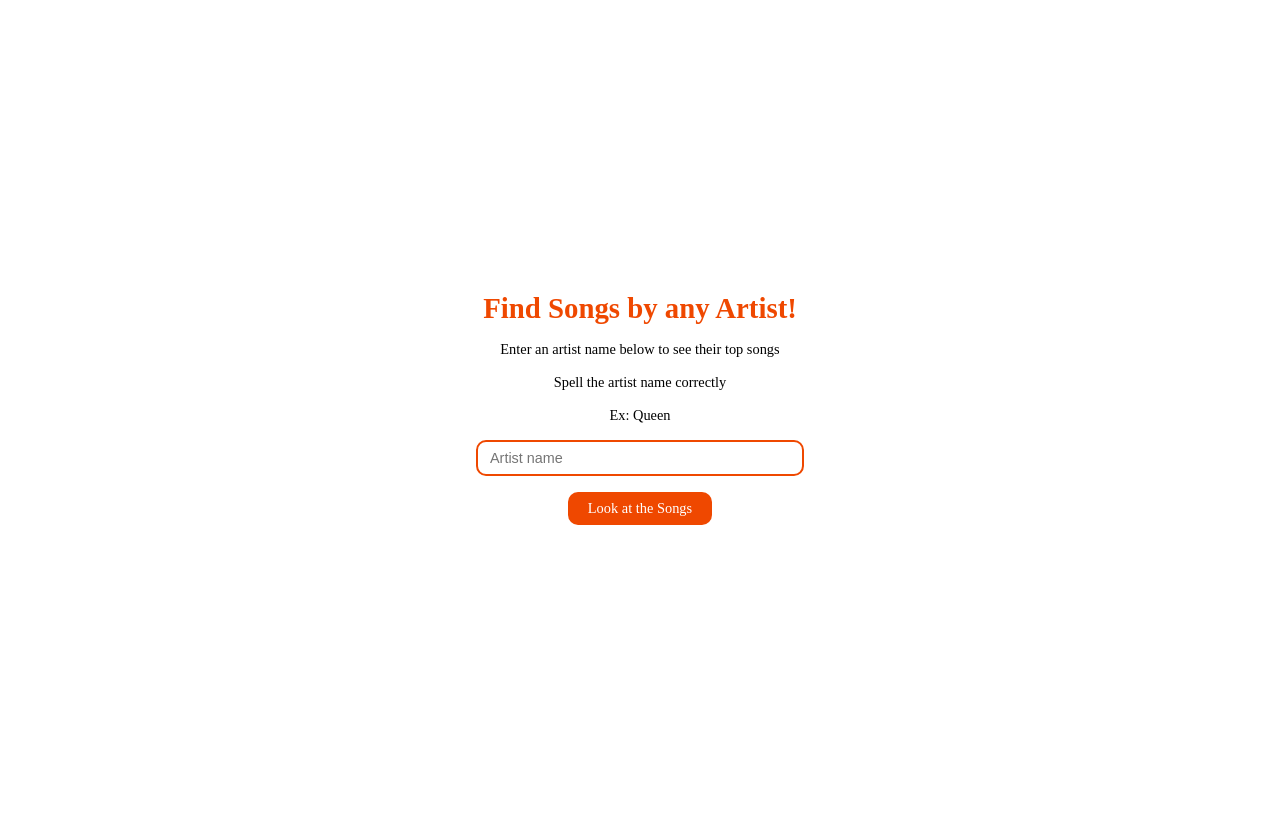
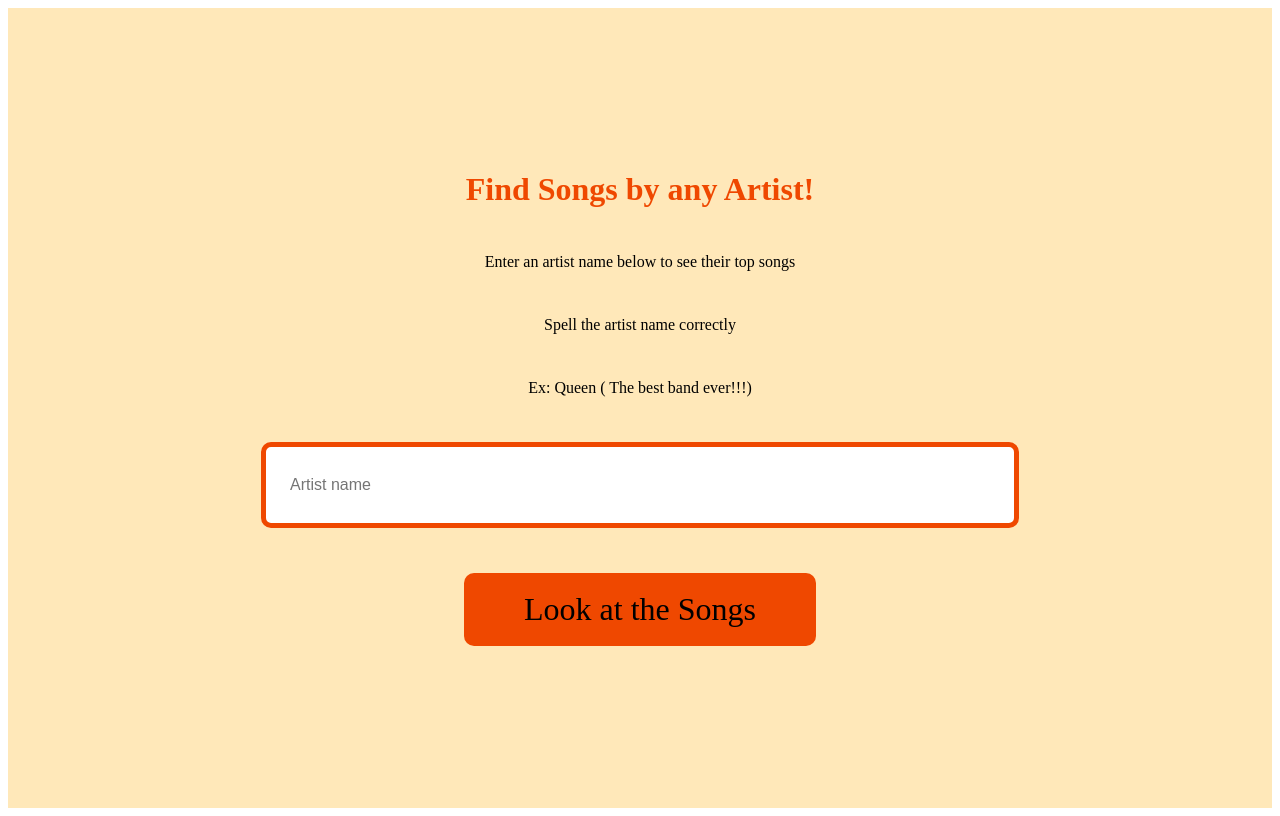
Before and after one commit to RJames34/cs391web2-mp-4, a Next.js app: page / in a window 1280 px wide. Built offline with nearby package versions, Linux system fonts and the light colour scheme.

Commit message:
Update styles and text in page.tsx

```diff
--- a/app/page.tsx
+++ b/app/page.tsx
@@ -1,44 +1,49 @@
 "use client";
+
 import styled from "styled-components";
+
 import {useState} from "react";
 import Link from "next/link";
 
 const StyledDiv = styled.div`
     display: flex;
+    background-color: #ffe8b9;
     flex-direction: column;
     align-items: center;
     justify-content: center;
     height: 100vh;
-    gap: 16px;
+    gap: 45px;
 `;
 
 const StyledH1 = styled.h1`
+    font-size: 2rem;
     color: #ef4800;
     margin: 0;
-    font-size: 1.8rem;
 `;
 
 const StyledP = styled.p`
-    color: black;
+    font-size: 1rem;
+    color: Black;
     margin: 0;
-    font-size: 0.9rem;
 `;
 
 const StyledInput = styled.input`
-    padding: 8px 12px;
-    width: 300px;
-    border: 2px solid #ef4800;
+    font-size: 1rem;
+    color: Black;
+    padding: 18px 24px;
+    width: 700px;
+    height: 40px;
+    border: 5px solid #ef4800;
     border-radius: 10px;
-    font-size: 0.9rem;
 `;
 
 const StyledLink = styled(Link)`
-    padding: 8px 20px;
+    font-size: 2rem;
+    padding: 18px 60px;
     background: #ef4800;
-    color: white;
+    color: Black;
     border-radius: 10px;
-    text-decoration: none;
-    font-size: 0.9rem;
+    text-decoration: none
 `;
 
 export default function Home() {
@@ -48,15 +53,15 @@ export default function Home() {
         <StyledDiv>
             <StyledH1>Find Songs by any Artist!</StyledH1>
             <StyledP>Enter an artist name below to see their top songs</StyledP>
-            <StyledP>Spell the artist name correctly</StyledP>
-            <StyledP>Ex: Queen</StyledP>
+            <StyledP> Spell the artist name correctly</StyledP>
+            <StyledP> Ex: Queen ( The best band ever!!!) </StyledP>
             <StyledInput
                 type="text"
                 value={artist}
                 placeholder="Artist name"
                 onChange={(e) => setArtist(e.target.value)}
             />
-            <StyledLink href={`/${artist}`}>Look at the Songs</StyledLink>
+            <StyledLink href={`/${artist}`}> Look at the Songs</StyledLink>
         </StyledDiv>
     );
 }
```
